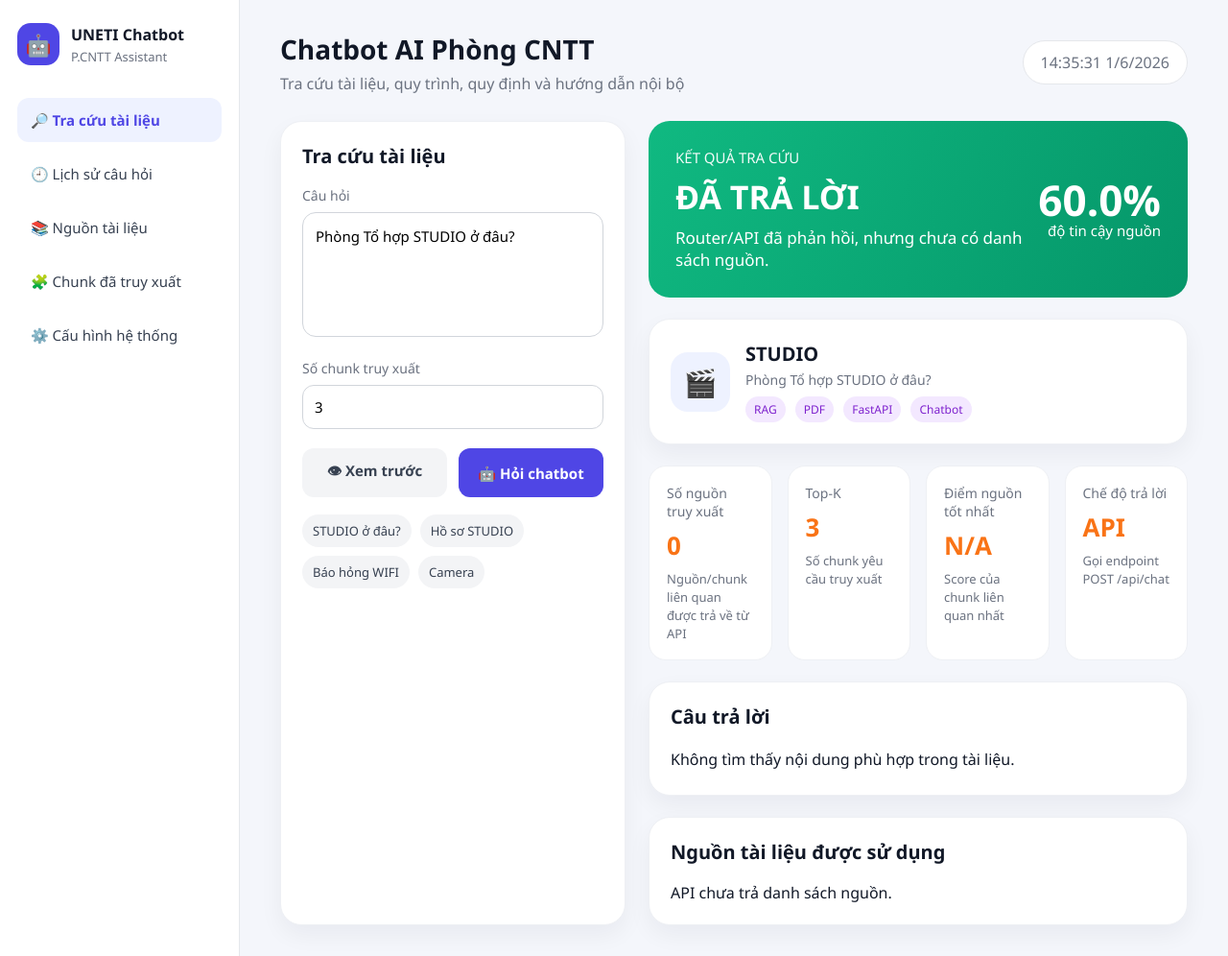
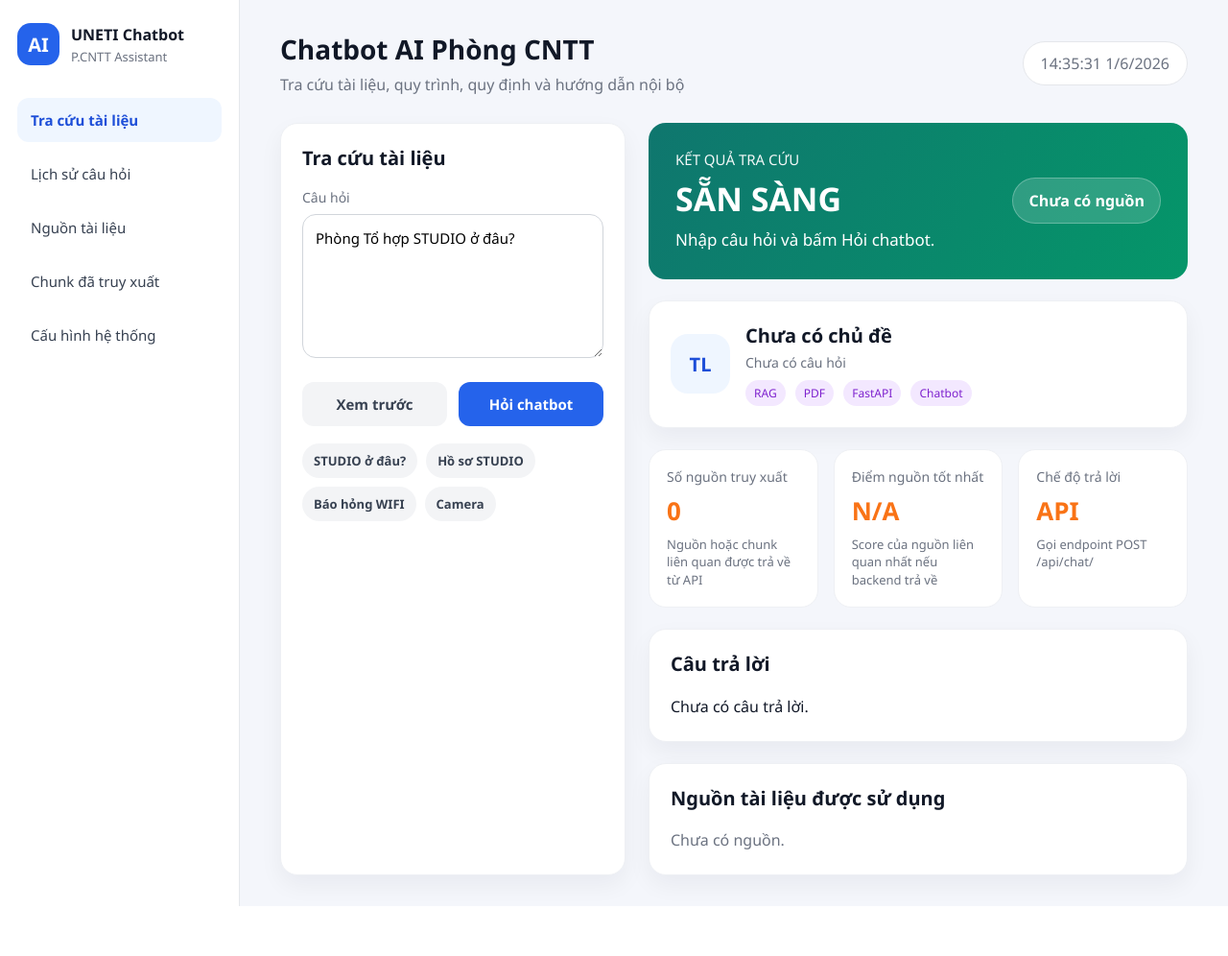
Before and after one commit to vinhnguyenvawn22/fastapi_chatbot, a FastAPI app: page /chat-ui in a window 1280 px wide. Shown: the whole page at 96% size. After the commit the page ends 944 px from the top, so only its background shows below. Run offline with FastAPI, Linux system fonts and the light colour scheme; data that the repository does not hold is empty.

Commit message:
feat: cải thiện  html

```diff
--- a/app/templates/chat_ui.html
+++ b/app/templates/chat_ui.html
@@ -40,12 +40,13 @@
       width: 44px;
       height: 44px;
       border-radius: 14px;
-      background: #4f46e5;
+      background: #2563eb;
       color: white;
       display: flex;
       align-items: center;
       justify-content: center;
-      font-size: 22px;
+      font-size: 20px;
+      font-weight: 900;
     }
 
     .brand-title {
@@ -71,20 +72,22 @@
     }
 
     .menu-item.active {
-      background: #eef2ff;
-      color: #4f46e5;
+      background: #eff6ff;
+      color: #1d4ed8;
       font-weight: 700;
     }
 
     .main {
       flex: 1;
       padding: 32px 42px;
+      min-width: 0;
     }
 
     .topbar {
       display: flex;
       justify-content: space-between;
       align-items: center;
+      gap: 20px;
       margin-bottom: 28px;
     }
 
@@ -97,6 +100,7 @@
     .subtitle {
       color: #6b7280;
       font-size: 16px;
+      line-height: 1.5;
     }
 
     .time {
@@ -105,17 +109,18 @@
       padding: 11px 18px;
       border-radius: 999px;
       color: #6b7280;
+      white-space: nowrap;
     }
 
     .grid {
       display: grid;
-      grid-template-columns: 360px 1fr;
+      grid-template-columns: 360px minmax(0, 1fr);
       gap: 24px;
     }
 
     .card {
       background: white;
-      border-radius: 22px;
+      border-radius: 18px;
       border: 1px solid #eef0f4;
       box-shadow: 0 10px 24px rgba(15, 23, 42, 0.05);
       padding: 22px;
@@ -136,23 +141,19 @@
 
     textarea {
       width: 100%;
-      height: 130px;
+      min-height: 150px;
       border: 1px solid #d1d5db;
       border-radius: 14px;
       padding: 13px;
-      resize: none;
+      resize: vertical;
       outline: none;
       font-size: 15px;
       line-height: 1.5;
     }
 
-    input {
-      width: 100%;
-      border: 1px solid #d1d5db;
-      border-radius: 12px;
-      padding: 12px;
-      font-size: 15px;
-      outline: none;
+    textarea:focus {
+      border-color: #2563eb;
+      box-shadow: 0 0 0 3px rgba(37, 99, 235, 0.12);
     }
 
     .form-group {
@@ -182,7 +194,7 @@
 
     .btn-primary {
       flex: 1;
-      background: #4f46e5;
+      background: #2563eb;
       color: white;
     }
 
@@ -200,16 +212,24 @@
       border-radius: 999px;
       font-size: 13px;
       cursor: pointer;
+      border: 1px solid transparent;
+    }
+
+    .chip:hover {
+      border-color: #bfdbfe;
+      background: #eff6ff;
+      color: #1d4ed8;
     }
 
     .banner {
-      background: linear-gradient(120deg, #10b981, #059669);
+      background: linear-gradient(120deg, #0f766e, #059669);
       color: white;
-      border-radius: 22px;
+      border-radius: 18px;
       padding: 28px;
       display: flex;
       justify-content: space-between;
       align-items: center;
+      gap: 22px;
       margin-bottom: 22px;
       min-height: 135px;
     }
@@ -227,17 +247,17 @@
 
     .banner-desc {
       font-size: 17px;
+      line-height: 1.45;
     }
 
-    .percent {
-      text-align: right;
-      font-size: 15px;
-    }
-
-    .percent strong {
-      display: block;
-      font-size: 44px;
-      line-height: 1;
+    .status-pill {
+      min-width: 150px;
+      text-align: center;
+      border-radius: 999px;
+      padding: 12px 16px;
+      background: rgba(255, 255, 255, 0.16);
+      border: 1px solid rgba(255, 255, 255, 0.26);
+      font-weight: 800;
     }
 
     .topic {
@@ -251,12 +271,14 @@
       width: 62px;
       height: 62px;
       border-radius: 18px;
-      background: #eef2ff;
-      color: #4f46e5;
+      background: #eff6ff;
+      color: #1d4ed8;
       display: flex;
       align-items: center;
       justify-content: center;
-      font-size: 28px;
+      font-size: 20px;
+      font-weight: 900;
+      flex: 0 0 auto;
     }
 
     .topic-name {
@@ -268,6 +290,8 @@
       color: #6b7280;
       margin-top: 4px;
       font-size: 14px;
+      line-height: 1.5;
+      overflow-wrap: anywhere;
     }
 
     .tag {
@@ -283,7 +307,7 @@
 
     .metrics {
       display: grid;
-      grid-template-columns: repeat(4, 1fr);
+      grid-template-columns: repeat(3, 1fr);
       gap: 16px;
       margin-bottom: 22px;
     }
@@ -305,6 +329,7 @@
       color: #f97316;
       font-size: 26px;
       font-weight: 900;
+      overflow-wrap: anywhere;
     }
 
     .metric-desc {
@@ -318,6 +343,7 @@
       white-space: pre-wrap;
       line-height: 1.7;
       font-size: 16px;
+      overflow-wrap: anywhere;
     }
 
     .source {
@@ -338,12 +365,31 @@
       color: #4b5563;
       font-size: 14px;
       line-height: 1.55;
+      overflow-wrap: anywhere;
     }
 
     .loading {
       color: #6b7280;
       margin-top: 14px;
       font-size: 14px;
+      min-height: 20px;
+    }
+
+    .error-box {
+      display: none;
+      margin-top: 12px;
+      color: #991b1b;
+      background: #fee2e2;
+      border: 1px solid #fecaca;
+      border-radius: 12px;
+      padding: 10px 12px;
+      font-size: 14px;
+      line-height: 1.5;
+    }
+
+    .empty-text {
+      color: #6b7280;
+      line-height: 1.6;
     }
 
     @media (max-width: 1000px) {
@@ -366,18 +459,18 @@
   <div class="layout">
     <aside class="sidebar">
       <div class="brand">
-        <div class="brand-icon">🤖</div>
+        <div class="brand-icon">AI</div>
         <div>
           <div class="brand-title">UNETI Chatbot</div>
           <div class="brand-subtitle">P.CNTT Assistant</div>
         </div>
       </div>
 
-      <div class="menu-item active">🔎 Tra cứu tài liệu</div>
-      <div class="menu-item">🕘 Lịch sử câu hỏi</div>
-      <div class="menu-item">📚 Nguồn tài liệu</div>
-      <div class="menu-item">🧩 Chunk đã truy xuất</div>
-      <div class="menu-item">⚙️ Cấu hình hệ thống</div>
+      <div class="menu-item active">Tra cứu tài liệu</div>
+      <div class="menu-item">Lịch sử câu hỏi</div>
+      <div class="menu-item">Nguồn tài liệu</div>
+      <div class="menu-item">Chunk đã truy xuất</div>
+      <div class="menu-item">Cấu hình hệ thống</div>
     </aside>
 
     <main class="main">
@@ -395,52 +488,67 @@
           <div class="card-title">Tra cứu tài liệu</div>
 
           <div class="form-group">
-            <label>Câu hỏi</label>
+            <label for="questionInput">Câu hỏi</label>
             <textarea id="questionInput" spellcheck="false">Phòng Tổ hợp STUDIO ở đâu?</textarea>
           </div>
 
-          <div class="form-group">
-            <label>Số chunk truy xuất</label>
-            <input id="topKInput" type="number" value="3" min="1" max="12" />
+          <div class="actions">
+            <button id="previewButton" class="btn-secondary" type="button">Xem trước</button>
+            <button id="askButton" class="btn-primary" type="button">Hỏi chatbot</button>
           </div>
 
-          <div class="actions">
-            <button class="btn-secondary" onclick="previewQuestion()">👁 Xem trước</button>
-            <button class="btn-primary" onclick="askChatbot()">🤖 Hỏi chatbot</button>
+          <div class="chips" aria-label="Câu hỏi mẫu">
+            <button class="chip" type="button" data-question="Phòng Tổ hợp STUDIO ở đâu?">STUDIO ở đâu?</button>
+            <button class="chip" type="button" data-question="Muốn đề nghị sử dụng STUDIO thì cần chuẩn bị hồ sơ gì?">Hồ sơ STUDIO</button>
+            <button class="chip" type="button" data-question="Cần báo hỏng hệ thống mạng LAN WIFI thì làm thế nào?">Báo hỏng WIFI</button>
+            <button class="chip" type="button" data-question="Quy định khai thác hệ thống camera giám sát như thế nào?">Camera</button>
           </div>
 
-          <div class="chips">
-            <div class="chip" onclick="setQuestion('Phòng Tổ hợp STUDIO ở đâu?')">STUDIO ở đâu?</div>
-            <div class="chip" onclick="setQuestion('Muốn đề nghị sử dụng STUDIO thì cần chuẩn bị hồ sơ gì?')">Hồ sơ STUDIO</div>
-            <div class="chip" onclick="setQuestion('Cần báo hỏng hệ thống mạng LAN WIFI thì làm thế nào?')">Báo hỏng WIFI</div>
-            <div class="chip" onclick="setQuestion('Quy định khai thác hệ thống camera giám sát như thế nào?')">Camera</div>
-          </div>
-
-          <div id="loading" class="loading"></div>
+          <div id="loading" class="loading" aria-live="polite"></div>
+          <div id="errorBox" class="error-box" aria-live="polite"></div>
         </section>
 
         <section>
           <div class="banner" id="banner">
             <div>
               <div class="banner-small">KẾT QUẢ TRA CỨU</div>
-              <div class="banner-title">SẴN SÀNG</div>
-              <div class="banner-desc">Nhập câu hỏi và bấm Hỏi chatbot.</div>
+              <div class="banner-title" id="bannerTitle">SẴN SÀNG</div>
+              <div class="banner-desc" id="bannerDesc">Nhập câu hỏi và bấm Hỏi chatbot.</div>
             </div>
-            <div class="percent">
-              <strong>0%</strong>
-              độ tin cậy nguồn
+            <div class="status-pill" id="sourceStatus">Chưa có nguồn</div>
+          </div>
+
+          <div class="card topic" id="topicCard">
+            <div class="topic-icon" id="topicIcon">TL</div>
+            <div>
+              <div class="topic-name" id="topicName">Chưa có chủ đề</div>
+              <div class="topic-question" id="topicQuestion">Chưa có câu hỏi</div>
+              <span class="tag">RAG</span>
+              <span class="tag">PDF</span>
+              <span class="tag">FastAPI</span>
+              <span class="tag">Chatbot</span>
             </div>
           </div>
 
-          <div class="card topic" id="topicCard">
-            <div class="topic-icon">📄</div>
-            <div>
-              <div class="topic-name">Chưa có chủ đề</div>
-              <div class="topic-question">Chưa có câu hỏi</div>
+          <div class="metrics">
+            <div class="metric">
+              <div class="metric-label">Số nguồn truy xuất</div>
+              <div class="metric-value" id="sourceCount">0</div>
+              <div class="metric-desc">Nguồn hoặc chunk liên quan được trả về từ API</div>
+            </div>
+
+            <div class="metric">
+              <div class="metric-label">Điểm nguồn tốt nhất</div>
+              <div class="metric-value" id="bestScore">N/A</div>
+              <div class="metric-desc">Score của nguồn liên quan nhất nếu backend trả về</div>
+            </div>
+
+            <div class="metric">
+              <div class="metric-label">Chế độ trả lời</div>
+              <div class="metric-value">API</div>
+              <div class="metric-desc">Gọi endpoint POST /api/chat/</div>
             </div>
           </div>
-
-          <div class="metrics" id="metrics"></div>
 
           <div class="card" style="margin-bottom: 22px;">
             <div class="card-title">Câu trả lời</div>
@@ -449,7 +557,7 @@
 
           <div class="card">
             <div class="card-title">Nguồn tài liệu được sử dụng</div>
-            <div id="sourcesBox">Chưa có nguồn.</div>
+            <div id="sourcesBox" class="empty-text">Chưa có nguồn.</div>
           </div>
         </section>
       </div>
@@ -457,29 +565,52 @@
   </div>
 
   <script>
-    const API_URL = "/api/chat";
+    const API_URL = "/api/chat/";
+
+    const questionInput = document.getElementById("questionInput");
+    const askButton = document.getElementById("askButton");
+    const previewButton = document.getElementById("previewButton");
+    const loading = document.getElementById("loading");
+    const errorBox = document.getElementById("errorBox");
 
     document.getElementById("timeBox").textContent =
       new Date().toLocaleString("vi-VN");
 
     function setQuestion(text) {
-      document.getElementById("questionInput").value = text;
+      questionInput.value = text;
+      clearError();
     }
 
-    function previewQuestion() {
-      const question = document.getElementById("questionInput").value.trim();
-      alert("Câu hỏi sẽ gửi: " + question);
+    function showError(message) {
+      errorBox.textContent = message;
+      errorBox.style.display = "block";
+    }
+
+    function clearError() {
+      errorBox.textContent = "";
+      errorBox.style.display = "none";
+    }
+
+    function setLoading(isLoading) {
+      askButton.disabled = isLoading;
+      previewButton.disabled = isLoading;
+      askButton.textContent = isLoading ? "Đang hỏi..." : "Hỏi chatbot";
+      loading.textContent = isLoading ? "Đang gọi API chatbot..." : "";
     }
 
     function guessTopic(question) {
       const q = question.toLowerCase();
 
-      if (q.includes("studio")) return { name: "STUDIO", icon: "🎬" };
-      if (q.includes("mạng") || q.includes("wifi") || q.includes("lan")) return { name: "Hệ thống mạng", icon: "🌐" };
-      if (q.includes("camera")) return { name: "Camera giám sát", icon: "📷" };
-      if (q.includes("thiết bị") || q.includes("phòng học")) return { name: "Thiết bị phòng học", icon: "🖥️" };
+      if (q.includes("studio")) return { name: "STUDIO", icon: "ST" };
+      if (q.includes("mạng") || q.includes("wifi") || q.includes("lan")) {
+        return { name: "Hệ thống mạng", icon: "NET" };
+      }
+      if (q.includes("camera")) return { name: "Camera giám sát", icon: "CAM" };
+      if (q.includes("thiết bị") || q.includes("phòng học")) {
+        return { name: "Thiết bị phòng học", icon: "TB" };
+      }
 
-      return { name: "Tài liệu P.CNTT", icon: "📄" };
+      return { name: "Tài liệu P.CNTT", icon: "TL" };
     }
 
     function normalizeAnswer(data) {
@@ -491,114 +622,114 @@
 
     function normalizeSources(data) {
       if (Array.isArray(data.sources)) return data.sources;
-      if (data.source_panel && Array.isArray(data.source_panel.items)) return data.source_panel.items;
+
+      if (data.source) {
+        return [{
+          title: data.source,
+          doc_name: data.source,
+          preview: ""
+        }];
+      }
+
+      if (data.source_panel && Array.isArray(data.source_panel.items)) {
+        return data.source_panel.items;
+      }
+
       return [];
     }
 
     function renderBanner(hasSources) {
-      const banner = document.getElementById("banner");
-      const percent = hasSources ? "84.0%" : "60.0%";
-      const title = hasSources ? "ĐÃ TÌM THẤY" : "ĐÃ TRẢ LỜI";
-      const desc = hasSources
-        ? "Có nguồn tài liệu phù hợp để trả lời."
-        : "Router/API đã phản hồi, nhưng chưa có danh sách nguồn.";
-
-      banner.innerHTML = `
-        <div>
-          <div class="banner-small">KẾT QUẢ TRA CỨU</div>
-          <div class="banner-title">${title}</div>
-          <div class="banner-desc">${desc}</div>
-        </div>
-        <div class="percent">
-          <strong>${percent}</strong>
-          độ tin cậy nguồn
-        </div>
-      `;
+      document.getElementById("bannerTitle").textContent =
+        hasSources ? "ĐÃ TÌM THẤY" : "ĐÃ TRẢ LỜI";
+      document.getElementById("bannerDesc").textContent =
+        hasSources
+          ? "Có nguồn tài liệu phù hợp để tham khảo."
+          : "API đã phản hồi, nhưng chưa có danh sách nguồn chi tiết.";
+      document.getElementById("sourceStatus").textContent =
+        hasSources ? "Có nguồn" : "Chưa có nguồn";
     }
 
     function renderTopic(question) {
       const topic = guessTopic(question);
-      const topicCard = document.getElementById("topicCard");
 
-      topicCard.innerHTML = `
-        <div class="topic-icon">${topic.icon}</div>
-        <div>
-          <div class="topic-name">${topic.name}</div>
-          <div class="topic-question">${question}</div>
-          <span class="tag">RAG</span>
-          <span class="tag">PDF</span>
-          <span class="tag">FastAPI</span>
-          <span class="tag">Chatbot</span>
-        </div>
-      `;
+      document.getElementById("topicIcon").textContent = topic.icon;
+      document.getElementById("topicName").textContent = topic.name;
+      document.getElementById("topicQuestion").textContent = question;
     }
 
-    function renderMetrics(topK, sources) {
-      const bestScore = sources.length > 0 && sources[0].score
+    function renderMetrics(sources) {
+      const bestScoreValue = sources.length > 0 && sources[0].score !== undefined
         ? Number(sources[0].score).toFixed(4)
         : "N/A";
 
-      document.getElementById("metrics").innerHTML = `
-        <div class="metric">
-          <div class="metric-label">Số nguồn truy xuất</div>
-          <div class="metric-value">${sources.length}</div>
-          <div class="metric-desc">Nguồn/chunk liên quan được trả về từ API</div>
-        </div>
+      document.getElementById("sourceCount").textContent = String(sources.length);
+      document.getElementById("bestScore").textContent = bestScoreValue;
+    }
 
-        <div class="metric">
-          <div class="metric-label">Top-K</div>
-          <div class="metric-value">${topK}</div>
-          <div class="metric-desc">Số chunk yêu cầu truy xuất</div>
-        </div>
-
-        <div class="metric">
-          <div class="metric-label">Điểm nguồn tốt nhất</div>
-          <div class="metric-value">${bestScore}</div>
-          <div class="metric-desc">Score của chunk liên quan nhất</div>
-        </div>
-
-        <div class="metric">
-          <div class="metric-label">Chế độ trả lời</div>
-          <div class="metric-value">API</div>
-          <div class="metric-desc">Gọi endpoint POST /api/chat</div>
-        </div>
-      `;
+    function appendTextElement(parent, className, text) {
+      const element = document.createElement("div");
+      element.className = className;
+      element.textContent = text || "";
+      parent.appendChild(element);
     }
 
     function renderSources(sources) {
       const box = document.getElementById("sourcesBox");
+      box.textContent = "";
+      box.classList.toggle("empty-text", sources.length === 0);
 
       if (!sources.length) {
         box.textContent = "API chưa trả danh sách nguồn.";
         return;
       }
 
-      box.innerHTML = sources.map((source, index) => {
-        const title = source.title || source.source_id || `Nguồn ${index + 1}`;
-        const fileName = source.file_name || "";
+      sources.forEach((source, index) => {
+        const item = document.createElement("div");
+        item.className = "source";
+
+        const title = source.title || source.source || source.source_id || `Nguồn ${index + 1}`;
+        const fileName = source.doc_name || source.file_name || "";
         const preview = source.preview || source.content || "";
 
-        return `
-          <div class="source">
-            <div class="source-title">${title}</div>
-            <div class="source-preview">${fileName}</div>
-            <div class="source-preview">${preview}</div>
-          </div>
-        `;
-      }).join("");
+        appendTextElement(item, "source-title", title);
+
+        if (fileName && fileName !== title) {
+          appendTextElement(item, "source-preview", fileName);
+        }
+
+        if (preview) {
+          appendTextElement(item, "source-preview", preview);
+        }
+
+        box.appendChild(item);
+      });
+    }
+
+    function previewQuestion() {
+      const question = questionInput.value.trim();
+
+      clearError();
+
+      if (!question) {
+        showError("Bạn chưa nhập câu hỏi.");
+        return;
+      }
+
+      renderTopic(question);
+      document.getElementById("answerBox").textContent = "Câu hỏi sẽ gửi: " + question;
     }
 
     async function askChatbot() {
-      const question = document.getElementById("questionInput").value.trim();
-      const topK = Number(document.getElementById("topKInput").value || 3);
-      const loading = document.getElementById("loading");
+      const question = questionInput.value.trim();
+
+      clearError();
 
       if (!question) {
-        alert("Bạn chưa nhập câu hỏi.");
+        showError("Bạn chưa nhập câu hỏi.");
         return;
       }
 
-      loading.textContent = "Đang gọi API chatbot...";
+      setLoading(true);
 
       try {
         const res = await fetch(API_URL, {
@@ -607,14 +738,13 @@
             "Content-Type": "application/json"
           },
           body: JSON.stringify({
-            question: question,
-            top_k: topK
+            question: question
           })
         });
 
         if (!res.ok) {
           const text = await res.text();
-          throw new Error(text);
+          throw new Error(text || "API trả về lỗi không xác định.");
         }
 
         const data = await res.json();
@@ -623,18 +753,25 @@
 
         renderBanner(sources.length > 0);
         renderTopic(question);
-        renderMetrics(topK, sources);
+        renderMetrics(sources);
         renderSources(sources);
 
         document.getElementById("answerBox").textContent = answer;
       } catch (error) {
-        alert("Lỗi gọi API: " + error.message);
+        showError("Lỗi gọi API: " + error.message);
       } finally {
-        loading.textContent = "";
+        setLoading(false);
       }
     }
 
-    askChatbot();
+    document.querySelectorAll(".chip").forEach((chip) => {
+      chip.addEventListener("click", () => {
+        setQuestion(chip.dataset.question || "");
+      });
+    });
+
+    previewButton.addEventListener("click", previewQuestion);
+    askButton.addEventListener("click", askChatbot);
   </script>
 </body>
 </html>
```
Also changed, not shown: other parts of app/templates/chat_ui.html (+59 -0 lines).
